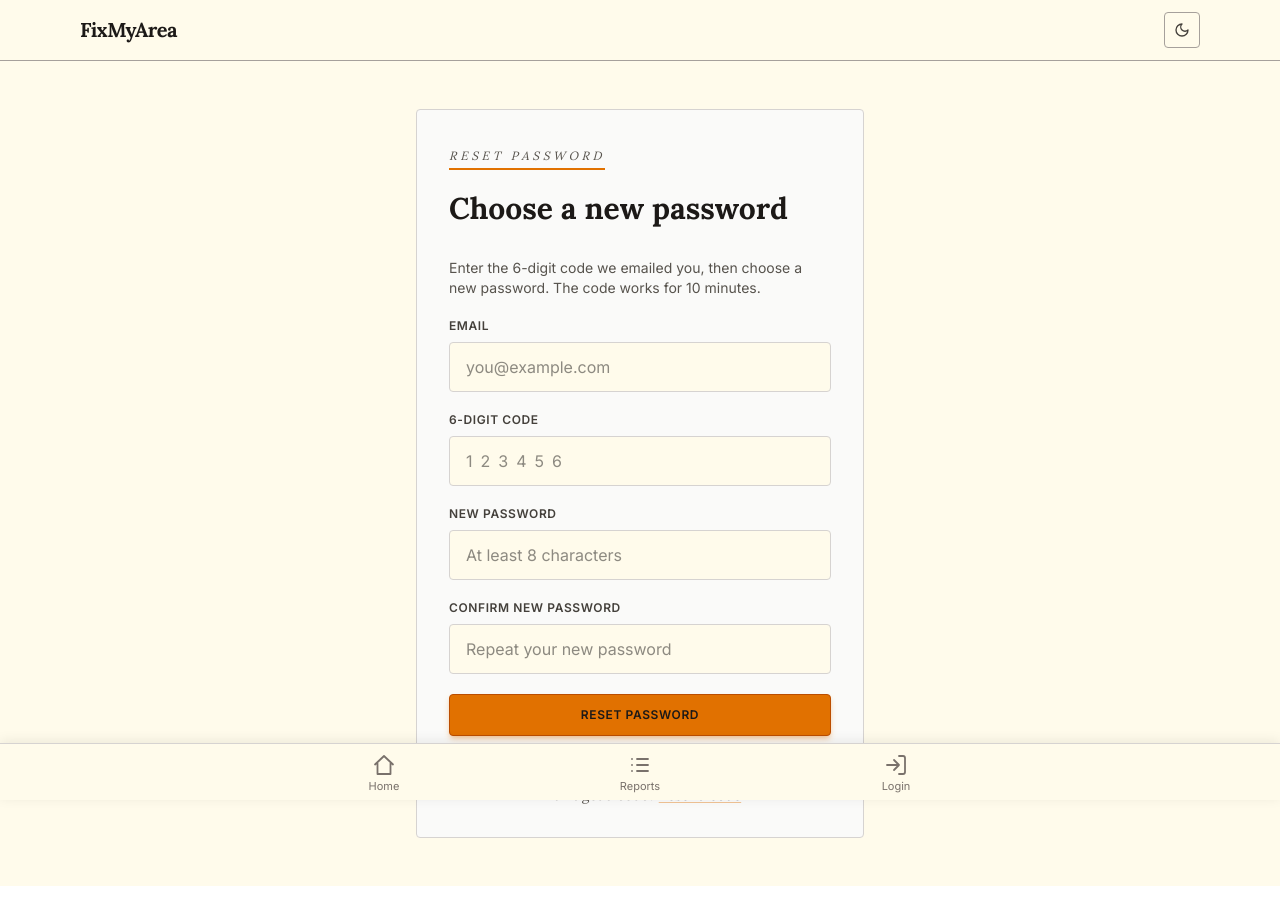
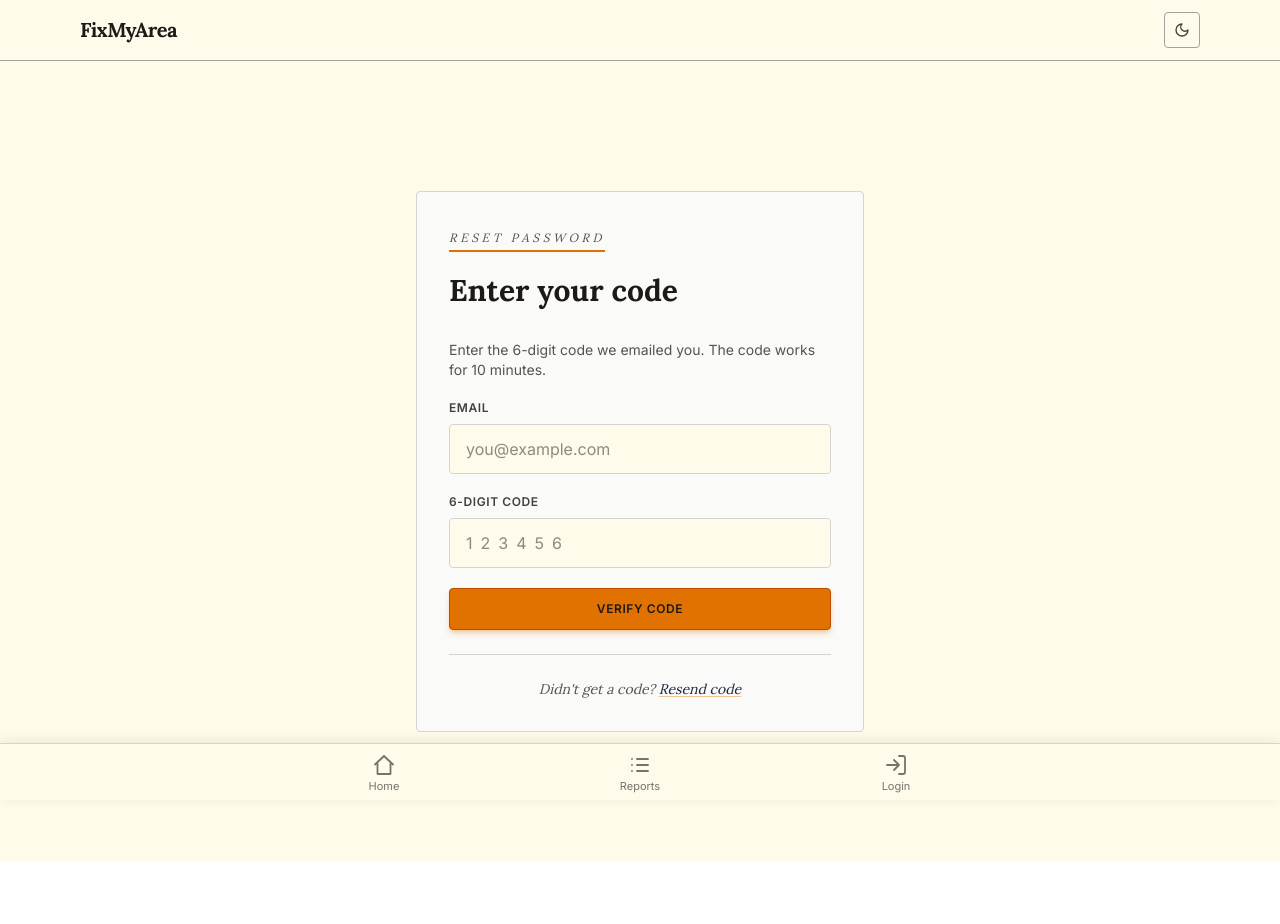
Before and after one commit to Daniyal-ali-code/fixmyarea, a Next.js app in the folder client/: page /reset-password in a window 1280 px wide. Shown: the top 924 px of the page. Built offline with nearby package versions, Linux system fonts and the light colour scheme; no server answers.

Commit message:
Split password reset into verify code, then new password

```diff
--- a/client/src/app/reset-password/page.js
+++ b/client/src/app/reset-password/page.js
@@ -8,6 +8,10 @@ function ResetPasswordForm() {
   const searchParams = useSearchParams();
   const [email, setEmail] = useState(searchParams.get("email") || "");
   const [otp, setOtp] = useState("");
+  // Step 1: verify the code. Step 2: choose a new password. The
+  // password fields are not shown (or submitted) until the code is
+  // verified — that is the point of the two-step flow.
+  const [step, setStep] = useState(1);
   const [password, setPassword] = useState("");
   const [confirm, setConfirm] = useState("");
   const [error, setError] = useState("");
@@ -16,14 +20,47 @@ function ResetPasswordForm() {
   const [resendMessage, setResendMessage] = useState("");
   const [resending, setResending] = useState(false);
 
-  async function handleSubmit(e) {
+  async function handleVerifyCode(e) {
     e.preventDefault();
     setError("");
+    setResendMessage("");
 
     if (!/^\d{6}$/.test(otp.trim())) {
       setError("Enter the 6-digit code from your email.");
       return;
     }
+
+    setSubmitting(true);
+    try {
+      const res = await fetch("/api/auth/verify-reset-otp", {
+        method: "POST",
+        headers: { "Content-Type": "application/json" },
+        body: JSON.stringify({ email, otp: otp.trim() }),
+      });
+
+      const data = await res.json();
+
+      if (!res.ok) {
+        setError(data.error || "Something went wrong. Try again.");
+        return;
+      }
+
+      // The code is verified but NOT consumed — the reset endpoint
+      // verifies it again and marks it used with the password
+      // change, so the security invariant does not change.
+      setStep(2);
+    } catch (err) {
+      console.error("Verify code error:", err);
+      setError("Something went wrong. Try again.");
+    } finally {
+      setSubmitting(false);
+    }
+  }
+
+  async function handleResetPassword(e) {
+    e.preventDefault();
+    setError("");
+
     if (password !== confirm) {
       setError("Passwords do not match.");
       return;
@@ -45,6 +82,11 @@ function ResetPasswordForm() {
 
       if (!res.ok) {
         setError(data.error || "Something went wrong. Try again.");
+        // A rejected code (expired, or used up by then) sends the
+        // user back to step 1 to enter a fresh code.
+        if (data.error === "Invalid or expired code") {
+          setStep(1);
+        }
         return;
       }
 
@@ -87,6 +129,13 @@ function ResetPasswordForm() {
     }
   }
 
+  function handleBackToCode() {
+    setError("");
+    setPassword("");
+    setConfirm("");
+    setStep(1);
+  }
+
   return (
     <>
       <main className="min-h-screen bg-amber-50 dark:bg-stone-900 flex items-center justify-center px-4 py-12">
@@ -96,7 +145,11 @@ function ResetPasswordForm() {
               Reset Password
             </p>
             <h1 className="font-serif text-3xl font-bold text-stone-900 dark:text-stone-50 mt-3">
-              Choose a new password
+              {done
+                ? "Password reset"
+                : step === 1
+                  ? "Enter your code"
+                  : "Choose a new password"}
             </h1>
           </div>
 
@@ -124,12 +177,14 @@ function ResetPasswordForm() {
                 </div>
               )}
 
+              {step === 1 ? (
+                <>
                   <p className="text-sm text-stone-600 dark:text-stone-400 mb-5">
-                Enter the 6-digit code we emailed you, then choose a new
-                password. The code works for 10 minutes.
+                    Enter the 6-digit code we emailed you. The code works
+                    for 10 minutes.
                   </p>
 
-              <form onSubmit={handleSubmit} className="space-y-5">
+                  <form onSubmit={handleVerifyCode} className="space-y-5">
                     <div>
                       <label
                         htmlFor="email"
@@ -173,6 +228,23 @@ function ResetPasswordForm() {
                       />
                     </div>
 
+                    <button
+                      type="submit"
+                      disabled={submitting}
+                      className="w-full px-6 py-3 text-xs font-semibold uppercase tracking-wider text-stone-900 bg-amber-600 rounded-sm hover:bg-amber-500 shadow-md shadow-amber-600/30 hover:shadow-lg hover:shadow-amber-600/40 transition-all border border-amber-700 disabled:opacity-50 disabled:cursor-not-allowed"
+                    >
+                      {submitting ? "Verifying..." : "Verify Code"}
+                    </button>
+                  </form>
+                </>
+              ) : (
+                <>
+                  <div className="bg-green-50 dark:bg-green-950 border border-green-300 dark:border-green-800 text-green-800 dark:text-green-200 text-sm p-3 rounded-sm mb-5">
+                    Code verified ✓ — now choose a new password for{" "}
+                    <span className="font-semibold">{email}</span>.
+                  </div>
+
+                  <form onSubmit={handleResetPassword} className="space-y-5">
                     <div>
                       <label
                         htmlFor="password"
@@ -221,22 +293,36 @@ function ResetPasswordForm() {
                       {submitting ? "Resetting..." : "Reset Password"}
                     </button>
                   </form>
+
+                  <p className="mt-4 text-center">
+                    <button
+                      type="button"
+                      onClick={handleBackToCode}
+                      className="font-serif italic text-sm text-stone-600 dark:text-stone-400 hover:text-amber-600 dark:hover:text-amber-500 underline underline-offset-2 decoration-amber-600/40 hover:decoration-amber-600 transition"
+                    >
+                      ← Back to code
+                    </button>
+                  </p>
+                </>
+              )}
             </>
           )}
 
+          {step === 1 && !done && (
             <div className="mt-6 pt-6 border-t border-stone-300 dark:border-stone-700 text-center">
               <p className="font-serif italic text-sm text-stone-600 dark:text-stone-400">
                 Didn&apos;t get a code?{" "}
                 <button
                   type="button"
                   onClick={handleResend}
-                disabled={resending || done}
+                  disabled={resending}
                   className="text-slate-800 dark:text-slate-400 hover:text-amber-600 dark:hover:text-amber-500 underline underline-offset-2 decoration-amber-600/40 hover:decoration-amber-600 transition disabled:opacity-50 disabled:cursor-not-allowed"
                 >
                   {resending ? "Sending..." : "Resend code"}
                 </button>
               </p>
             </div>
+          )}
         </div>
       </main>
     </>
```
Lines whose indentation alone changed are shown as unchanged.
